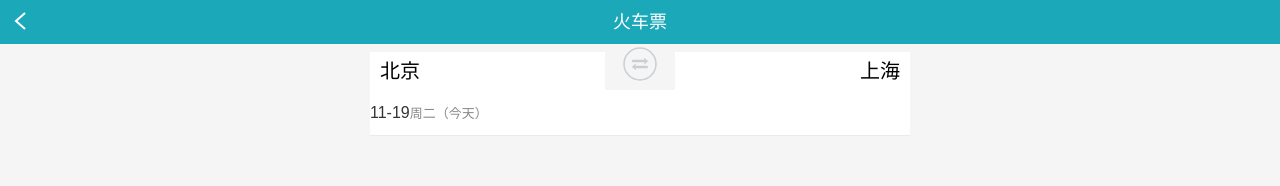
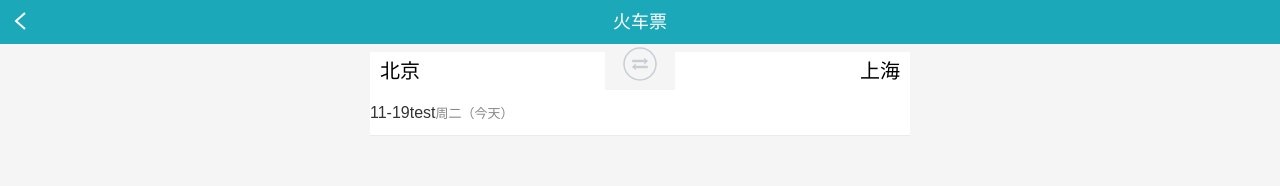
Before and after one commit to Vstar18/react-hooks-Qunar, a React app: page / in a window 1280 px wide. Shown: the top 186 px of the page. Built offline with nearby package versions, Linux system fonts and the light colour scheme.

Commit message:
test:commit account

```diff
--- a/src/index/DepartDate.jsx
+++ b/src/index/DepartDate.jsx
@@ -19,7 +19,7 @@ export default function DepartDate (props) {
     + (isToday ? '（今天）' : '');
   return (
     <div className="depart-date" onClick={ onClick }>
-      {departDateString}
+      {departDateString}{'test'}
       <span className="depart-week">{weekString}</span>
     </div>
   )
```
